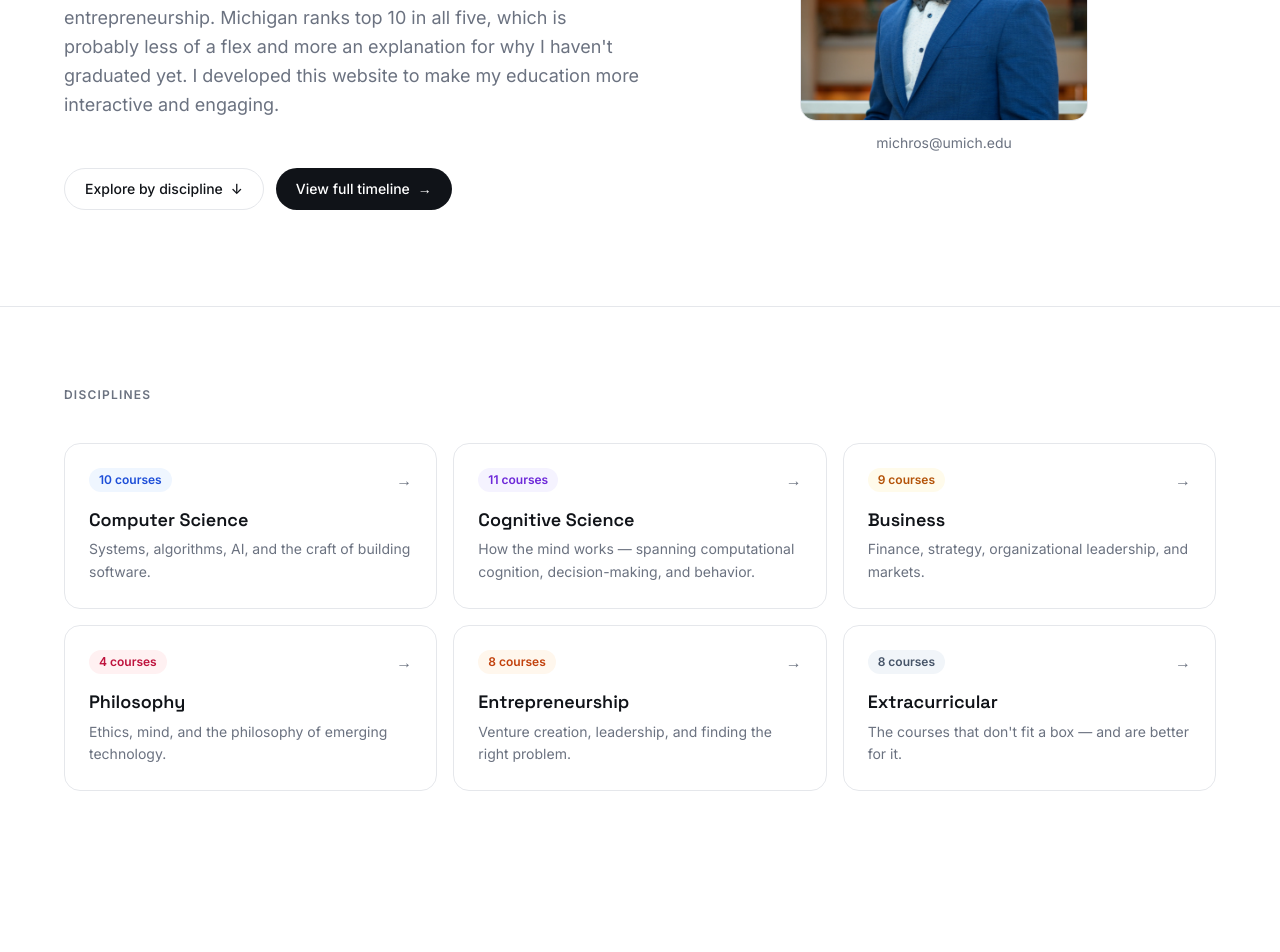
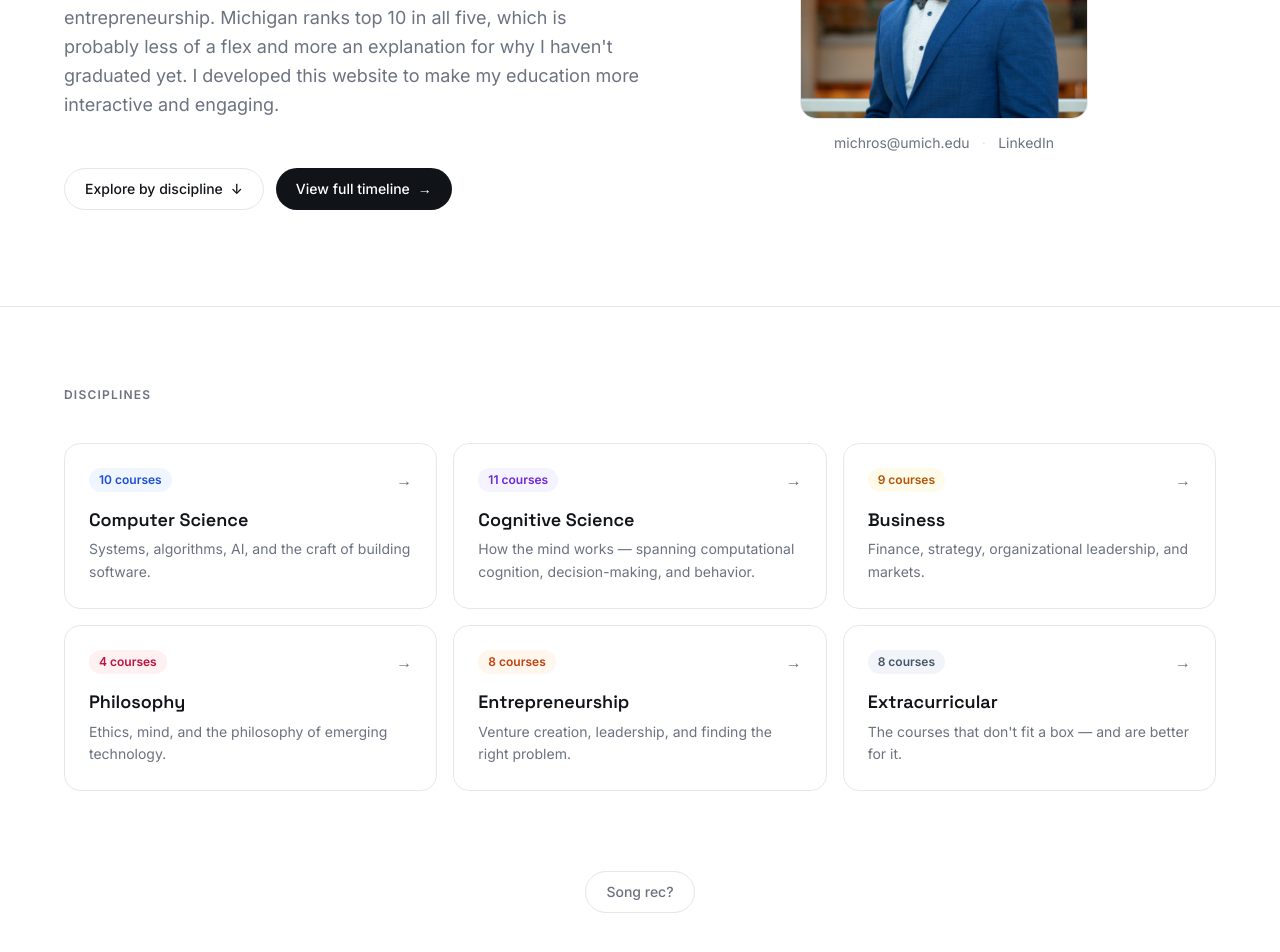
Before and after one commit to Domross3/meetdom, a React (Vite) app: page / in a window 1280 px wide. Shown: the part 400-1352 px from the top of the page. Before the commit the page ends 1271 px from the top, so only its background shows below. Built offline with nearby package versions, Linux system fonts and the light colour scheme.

Commit message:
Add LinkedIn, song rec generator, and 19 tracks

```diff
--- a/src/components/landing/HeroSection.jsx
+++ b/src/components/landing/HeroSection.jsx
@@ -56,12 +56,23 @@ export default function HeroSection() {
                 onError={(e) => { e.currentTarget.style.display = 'none' }}
               />
             </div>
-            <a
-              href="mailto:michros@umich.edu"
-              className="mt-3 block text-sm text-muted-foreground hover:text-foreground transition-colors text-center"
-            >
-              michros@umich.edu
-            </a>
+            <div className="mt-3 flex items-center justify-center gap-3">
+              <a
+                href="mailto:michros@umich.edu"
+                className="text-sm text-muted-foreground hover:text-foreground transition-colors"
+              >
+                michros@umich.edu
+              </a>
+              <span className="text-border">·</span>
+              <a
+                href="https://www.linkedin.com/in/dom-ross"
+                target="_blank"
+                rel="noopener noreferrer"
+                className="text-sm text-muted-foreground hover:text-foreground transition-colors"
+              >
+                LinkedIn
+              </a>
+            </div>
           </div>
 
         </div>
--- /dev/null
+++ b/src/components/landing/SongRec.jsx
@@ -0,0 +1,45 @@
+import { useState } from 'react'
+import { songs } from '@/data/songs'
+
+export default function SongRec() {
+  const [song, setSong] = useState(null)
+
+  function handleClick() {
+    const pick = songs[Math.floor(Math.random() * songs.length)]
+    setSong(pick)
+  }
+
+  return (
+    <section className="pb-24 px-6">
+      <div className="max-w-6xl mx-auto flex flex-col items-center">
+        {!song ? (
+          <button
+            onClick={handleClick}
+            className="text-sm font-medium text-muted-foreground border border-border rounded-full px-5 py-2.5 hover:border-foreground/30 hover:text-foreground transition-all duration-200"
+          >
+            Song rec?
+          </button>
+        ) : (
+          <div className="flex flex-col items-center gap-3 animate-in">
+            <p className="text-xs text-muted-foreground">You should listen to</p>
+            <a
+              href={song.url}
+              target="_blank"
+              rel="noopener noreferrer"
+              className="inline-flex items-center gap-2 text-sm font-medium bg-[#1DB954] text-white rounded-full px-5 py-2.5 hover:bg-[#1ed760] transition-colors"
+            >
+              {song.title} — {song.artist}
+              <span aria-hidden>♫</span>
+            </a>
+            <button
+              onClick={handleClick}
+              className="text-xs text-muted-foreground hover:text-foreground transition-colors mt-1"
+            >
+              Another one?
+            </button>
+          </div>
+        )}
+      </div>
+    </section>
+  )
+}
--- /dev/null
+++ b/src/data/songs.ts
@@ -0,0 +1,27 @@
+export interface Song {
+  title: string
+  artist: string
+  url: string
+}
+
+export const songs: Song[] = [
+  { title: 'Dance Yrself Clean', artist: 'LCD Soundsystem', url: 'https://open.spotify.com/track/2cmRpmO04TLaKPzmAzySYZ' },
+  { title: 'Call It Easy', artist: 'Racing Mount Pleasant', url: 'https://open.spotify.com/track/57s098FVVLAFdDNINJRogc' },
+  { title: 'When the Wind is Blowing', artist: 'Paul McCartney', url: 'https://open.spotify.com/track/0e1wfTwFaEyEqUB8adkgza' },
+  { title: "Surf's Up", artist: 'The Beach Boys', url: 'https://open.spotify.com/track/60c9YLRW2p9o0Dnc48cZoc' },
+  { title: 'Out Getting Ribs', artist: 'King Krule', url: 'https://open.spotify.com/track/30JUrbIq4PsRjIvDz8freE' },
+  { title: 'I Know', artist: 'Fiona Apple', url: 'https://open.spotify.com/track/0uhYgQQ6WX9rCONnum7Fmw' },
+  { title: 'As We Go Along', artist: 'The Monkees', url: 'https://open.spotify.com/track/0n7K8jB7Lg4zCI4WBWxO0Q' },
+  { title: 'Sound and Vision', artist: 'David Bowie', url: 'https://open.spotify.com/track/1vP2JEXRsGrFbwOZ0foOQ5' },
+  { title: 'Sunday Morning', artist: 'The Velvet Underground', url: 'https://open.spotify.com/track/11607FzqoipskTsXrwEHnJ' },
+  { title: 'Slomo', artist: 'Slowdive', url: 'https://open.spotify.com/track/0KYOthr76o5GlmYLEfp9OX' },
+  { title: 'Marigold (Demo)', artist: 'Nirvana', url: 'https://open.spotify.com/track/4R9ARQHiXgFw52eNqA4llW' },
+  { title: 'My Chest Is Empty', artist: "Eric's Trip", url: 'https://open.spotify.com/track/2AgdgDqRqG1XojuwdrMF6h' },
+  { title: 'Hold On', artist: 'John Lennon', url: 'https://open.spotify.com/track/4bN43jYf41eIjJZ3UXQpuA' },
+  { title: 'Daisy Lady', artist: 'Tir na nÓg', url: 'https://open.spotify.com/track/3E6G7WqsnOh6rWanwcSO7w' },
+  { title: 'Why I Like the Robins', artist: 'Hum', url: 'https://open.spotify.com/track/0LlASmgBDotmig07p6j0YZ' },
+  { title: 'Third Stone From the Sun', artist: 'Jimi Hendrix', url: 'https://open.spotify.com/track/34jAhU99TNRvYwwOEoINl3' },
+  { title: 'Lavender Buds', artist: 'MF DOOM', url: 'https://open.spotify.com/track/5j42r1PmIbM6fZSe11O08C' },
+  { title: 'No Quarter', artist: 'Led Zeppelin', url: 'https://open.spotify.com/track/0GRBFjza23Im7Xb16c9AaK' },
+  { title: 'Because (A Capella)', artist: 'The Beatles', url: 'https://open.spotify.com/track/5joRE018kvW87xEknBp8cS' },
+]
--- a/src/pages/Landing.jsx
+++ b/src/pages/Landing.jsx
@@ -1,11 +1,13 @@
 import HeroSection from '@/components/landing/HeroSection'
 import DisciplineGrid from '@/components/landing/DisciplineGrid'
+import SongRec from '@/components/landing/SongRec'
 
 export default function Landing() {
   return (
     <main>
       <HeroSection />
       <DisciplineGrid />
+      <SongRec />
     </main>
   )
 }
```
